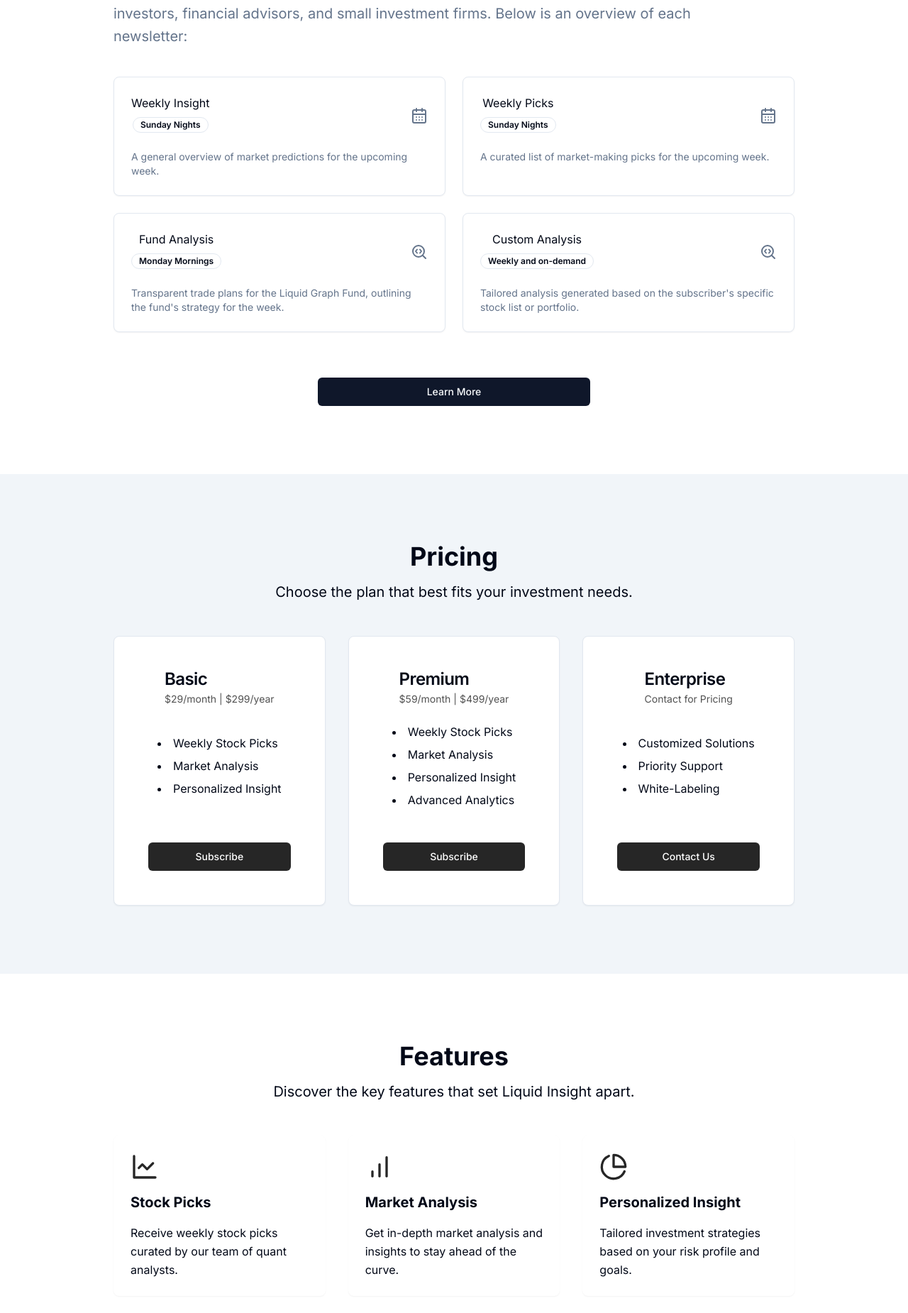
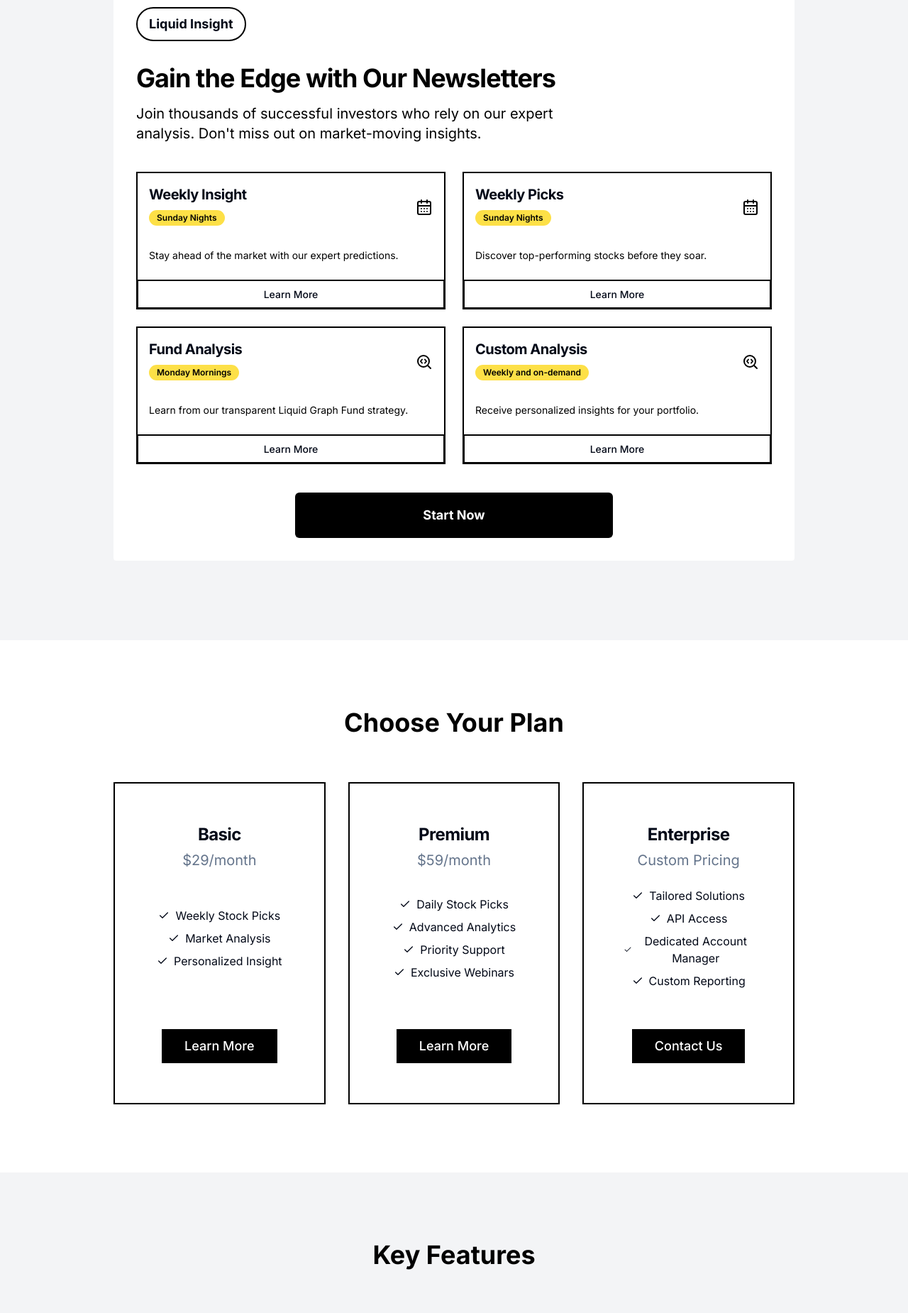
Before and after one commit to Open-Liquid/liquid-graph-site, a Next.js app: page /insight in a window 1280 px wide. Shown: the part 784-2634 px from the top of the page at 71% size. Built offline with nearby package versions, Linux system fonts and the light colour scheme.

Commit message:
fixing styling for insight page

```diff
--- a/app/(routes)/(guest)/insight/page.tsx
+++ b/app/(routes)/(guest)/insight/page.tsx
@@ -1,95 +1,112 @@
-"use client";
+"use client"
 
-import { useState } from "react";
+import { useState } from "react"
 import Link from "next/link"
+import Image from "next/image"
 import { Button } from "@/components/ui/button"
 import { Input } from "@/components/ui/input"
 import { Card, CardHeader, CardTitle, CardDescription, CardContent, CardFooter } from "@/components/ui/card"
-import { CartesianGrid, XAxis, Line, LineChart, Pie, PieChart, Bar, BarChart, ResponsiveContainer } from "recharts"
-import { ChartTooltipContent, ChartTooltip, ChartContainer } from "@/components/ui/chart"
-import { BarChartIcon, CheckIcon, LineChartIcon, PieChartIcon, XIcon } from "lucide-react";
-import {
-  Dialog,
-  DialogTrigger,
-  DialogOverlay,
-  DialogHeader,
-  DialogContent,
-  DialogFooter,
-} from "@/components/ui/dialog"
-import QuantumAnimation from "@/components/ldrs/quantum";
-import Image from "next/image";
-import { Badge } from "@/components/ui/badge";
-import InsightNewsletters from "@/components/info/insight-newsletters";
-
-// Swiss Style: Grid Layout, Generous White Space, Minimalist Colors
+import { BarChartIcon, CheckIcon, LineChartIcon, PieChartIcon, XIcon } from "lucide-react"
+import { Sheet, SheetContent, SheetDescription, SheetHeader, SheetTitle, SheetTrigger } from "@/components/ui/sheet"
+import QuantumAnimation from "@/components/ldrs/quantum"
+import { Badge } from "@/components/ui/badge"
+import InsightNewsletters from "@/components/info/insight-newsletters"
 
 export default function InsightPage() {
   const [userEmail, setUserEmail] = useState("")
 
   return (
-    <div className="flex min-h-[100dvh] flex-col">
+    <div className="flex min-h-[100dvh] flex-col bg-white text-black">
       <main className="flex-1">
-        {/* Section with a clean Swiss grid and minimal colors */}
-        <section className="bg-muted py-12 md:py-24 px-6">
-          <div className="container mx-auto max-w-5xl grid md:grid-cols-2 gap-8 items-center">
-            <div className="space-y-4">
-              <h1 className="text-4xl md:text-5xl font-bold leading-tight">
-                Unlock the Power of Liquid&apos;s Quant Algorithms
+        {/* Hero Section */}
+        <section className="py-24 px-6">
+          <div className="container mx-auto max-w-5xl grid md:grid-cols-2 gap-16 items-center">
+            <div className="space-y-8">
+              <h1 className="text-6xl font-bold leading-tight tracking-tight">
+                Unlock Financial Insights
               </h1>
-              <p className="text-lg md:text-xl leading-relaxed">
-                Get actionable stock picks, market insights, and personalized investment strategies delivered to your inbox.
+              <p className="text-xl leading-relaxed">
+                Get data-driven stock picks and market analysis delivered to your inbox.
               </p>
-
-              {/* Dialog for subscription options with flat color and simple UI */}
-              <Button variant="default">
-                <Link href="#pricing">
-                  Get Started
-                </Link>
+              <Button variant="default" size="lg" className="text-lg px-8 py-6">
+                <Link href="#pricing">Start Now</Link>
               </Button>
             </div>
-
             <div className="flex justify-center">
               <QuantumAnimation />
             </div>
           </div>
         </section>
 
-        <section id="newsletters" className="py-12 md:py-24 px-6">
-          <div className="container mx-auto max-w-5xl space-y-12">
+        {/* Newsletters Section */}
+        <section id="newsletters" className="py-24 px-6 bg-gray-100">
+          <div className="container mx-auto max-w-5xl space-y-16 my-4">
+            <h2 className="text-4xl font-bold text-center">Our Newsletters</h2>
+          </div>
+
+
+          <div className="md:container md:mx-auto md:max-w-5xl md:space-y-16 md:my-4">
             <InsightNewsletters />
           </div>
         </section>
 
         {/* Pricing Section */}
-        <section id="pricing" className="bg-muted py-12 md:py-24 px-6">
-          <div className="container mx-auto max-w-5xl space-y-12">
-            <div className="text-center space-y-4">
-              <h2 className="text-3xl md:text-4xl font-bold">Pricing</h2>
-              <p className="text-lg md:text-xl">
-                Choose the plan that best fits your investment needs.
-              </p>
-            </div>
+        <section id="pricing" className="py-24 px-6">
+          <div className="container mx-auto max-w-5xl space-y-16">
+            <h2 className="text-4xl font-bold text-center">Choose Your Plan</h2>
             <div className="grid md:grid-cols-3 gap-8">
-              {/* Pricing Cards with flat, minimalist design */}
               {pricingPlans.map((plan, idx) => (
-                <Card key={idx} className="flex flex-col items-center justify-between bg-white p-6 rounded-lg shadow-sm">
-                  <CardHeader>
-                    <CardTitle>{plan.title}</CardTitle>
-                    <CardDescription className="text-neutral-600">{plan.price}</CardDescription>
+                <Card key={idx} className="flex flex-col items-center justify-between bg-white p-8 rounded-none border-2 border-black">
+                  <CardHeader className="text-center">
+                    <CardTitle className="text-2xl font-bold">{plan.title}</CardTitle>
+                    <CardDescription className="text-xl mt-2">{plan.price}</CardDescription>
                   </CardHeader>
-
-                  <CardContent>
-                    <ul className="list-disc list-inside space-y-2">
+                  <CardContent className="text-center">
+                    <ul className="space-y-2">
                       {plan.features.map((feature, i) => (
-                        <li key={i}>{feature}</li>
+                        <li key={i} className="flex items-center justify-center">
+                          <CheckIcon className="mr-2 h-4 w-4" /> {feature}
+                        </li>
                       ))}
                     </ul>
                   </CardContent>
-
-                  <CardFooter className="flex items-end justify-end mt-6 w-full">
-                    <Button variant="default" className="bg-neutral-800 text-white w-full">
-                      {plan.cta}
-                    </Button>
+                  <CardFooter className="mt-8">
+                    <Sheet>
+                      <SheetTrigger asChild>
+                        <Button variant="default" className="bg-black text-white text-lg px-8 py-6 rounded-none">
+                          {plan.cta}
+                        </Button>
+                      </SheetTrigger>
+                      <SheetContent side="bottom" className="w-full sm:w-full h-[80dvh] overflow-y-scroll">
+                        <SheetHeader>
+                          <SheetTitle className="text-2xl font-bold">{plan.title} Plan</SheetTitle>
+                          <SheetDescription className="text-lg">{plan.description}</SheetDescription>
+                        </SheetHeader>
+                        <div className="mt-8 space-y-4">
+                          <Image
+                            src={`/placeholder.svg?height=200&width=400`}
+                            alt={`${plan.title} Newsletter Example`}
+                            width={400}
+                            height={200}
+                            className="w-full"
+                          />
+                          <h3 className="text-xl font-semibold">What You Get:</h3>
+                          <ul className="list-disc list-inside space-y-2">
+                            {plan.detailedFeatures.map((feature, i) => (
+                              <li key={i}>{feature}</li>
+                            ))}
+                          </ul>
+                          <div className="mt-8">
+                            <h3 className="text-xl font-semibold mb-2">Price:</h3>
+                            <p className="text-2xl font-bold">{plan.price}</p>
+                            <p className="text-sm text-gray-500 mt-1">{plan.billingCycle}</p>
+                          </div>
+                          <Button className="w-full mt-4 bg-black text-white text-lg py-6 rounded-none">
+                            Subscribe Now
+                          </Button>
+                        </div>
+                      </SheetContent>
+                    </Sheet>
                   </CardFooter>
                 </Card>
               ))}
@@ -98,36 +115,17 @@ export default function InsightPage() {
         </section>
 
         {/* Features Section */}
-        <section id="features" className="py-12 md:py-24 px-6">
-          <div className="container mx-auto max-w-5xl space-y-12">
-            <div className="text-center space-y-4">
-              <h2 className="text-3xl md:text-4xl font-bold">Features</h2>
-              <p className="text-lg md:text-xl leading-relaxed">
-                Discover the key features that set Liquid Insight apart.
-              </p>
-            </div>
+        <section id="features" className="py-24 px-6 bg-gray-100">
+          <div className="container mx-auto max-w-5xl space-y-16">
+            <h2 className="text-4xl font-bold text-center">Key Features</h2>
             <div className="grid md:grid-cols-3 gap-8">
-              <div className="bg-white p-6 rounded-lg shadow-sm space-y-4">
-                <LineChartIcon className="h-10 w-10 text-neutral-800" />
-                <h3 className="text-xl font-bold">Stock Picks</h3>
-                <p className="leading-relaxed">
-                  Receive weekly stock picks curated by our team of quant analysts.
-                </p>
-              </div>
-              <div className="bg-white p-6 rounded-lg shadow-sm space-y-4">
-                <BarChartIcon className="h-10 w-10 text-neutral-800" />
-                <h3 className="text-xl font-bold">Market Analysis</h3>
-                <p className="leading-relaxed">
-                  Get in-depth market analysis and insights to stay ahead of the curve.
-                </p>
-              </div>
-              <div className="bg-white p-6 rounded-lg shadow-sm space-y-4">
-                <PieChartIcon className="h-10 w-10 text-neutral-800" />
-                <h3 className="text-xl font-bold">Personalized Insight</h3>
-                <p className="leading-relaxed">
-                  Tailored investment strategies based on your risk profile and goals.
-                </p>
-              </div>
+              {features.map((feature, idx) => (
+                <div key={idx} className="bg-white p-8 border-2 border-black">
+                  <feature.icon className="h-12 w-12 text-black mb-4" />
+                  <h3 className="text-2xl font-bold mb-4">{feature.title}</h3>
+                  <p className="text-lg">{feature.description}</p>
+                </div>
+              ))}
             </div>
           </div>
         </section>
@@ -139,20 +137,66 @@ export default function InsightPage() {
 const pricingPlans = [
   {
     title: "Basic",
-    price: "$29/month | $299/year",
+    price: "$29/month",
     features: ["Weekly Stock Picks", "Market Analysis", "Personalized Insight"],
-    cta: "Subscribe"
+    cta: "Learn More",
+    description: "Perfect for individual investors looking to get started with data-driven insights.",
+    detailedFeatures: [
+      "Weekly curated stock picks based on our proprietary algorithm",
+      "Monthly market analysis report",
+      "Personalized investment recommendations based on your risk profile",
+      "Access to our basic educational resources",
+    ],
+    billingCycle: "Billed monthly or $299 annually (save 14%)",
   },
   {
     title: "Premium",
-    price: "$59/month | $499/year",
-    features: ["Weekly Stock Picks", "Market Analysis", "Personalized Insight", "Advanced Analytics"],
-    cta: "Subscribe"
+    price: "$59/month",
+    features: ["Daily Stock Picks", "Advanced Analytics", "Priority Support", "Exclusive Webinars"],
+    cta: "Learn More",
+    description: "Ideal for serious investors who want comprehensive market insights and premium support.",
+    detailedFeatures: [
+      "Daily stock picks with in-depth analysis",
+      "Real-time market alerts and notifications",
+      "Advanced portfolio analytics and risk assessment tools",
+      "Priority email and chat support",
+      "Monthly exclusive webinars with our top analysts",
+      "Access to all educational resources and historical data",
+    ],
+    billingCycle: "Billed monthly or $599 annually (save 15%)",
   },
   {
     title: "Enterprise",
-    price: "Contact for Pricing",
-    features: ["Customized Solutions", "Priority Support", "White-Labeling"],
-    cta: "Contact Us"
+    price: "Custom Pricing",
+    features: ["Tailored Solutions", "API Access", "Dedicated Account Manager", "Custom Reporting"],
+    cta: "Contact Us",
+    description: "Customized solutions for large organizations and institutional investors.",
+    detailedFeatures: [
+      "Fully customized investment strategies and reporting",
+      "API access for seamless integration with your existing systems",
+      "Dedicated account manager and 24/7 support",
+      "Custom data feeds and bespoke research",
+      "On-site training and implementation support",
+      "White-labeling options available",
+    ],
+    billingCycle: "Custom billing cycles available",
   },
-];
+]
+
+const features = [
+  {
+    title: "Data-Driven Insights",
+    description: "Our advanced algorithms analyze vast amounts of market data to provide you with actionable insights.",
+    icon: LineChartIcon,
+  },
+  {
+    title: "Personalized Strategies",
+    description: "Get investment strategies tailored to your unique financial goals and risk tolerance.",
+    icon: PieChartIcon,
+  },
+  {
+    title: "Real-Time Alerts",
+    description: "Stay informed with instant notifications on market changes and investment opportunities.",
+    icon: BarChartIcon,
+  },
+]
--- a/components/info/insight-newsletters.tsx
+++ b/components/info/insight-newsletters.tsx
@@ -1,105 +1,129 @@
-import React from 'react'
+'use client'
+
+import React, { useState } from 'react'
 import Link from 'next/link'
 import { Button } from '@/components/ui/button'
 import { Badge } from '@/components/ui/badge'
-import { Card, CardContent, CardDescription, CardHeader } from '@/components/ui/card'
-import { CalendarDaysIcon, SearchCodeIcon } from 'lucide-react'
+import { Card, CardContent, CardDescription, CardHeader, CardTitle } from '@/components/ui/card'
+import { CalendarDaysIcon, SearchCodeIcon, XIcon } from 'lucide-react'
+import {
+  Dialog,
+  DialogContent,
+  DialogDescription,
+  DialogHeader,
+  DialogTitle,
+  DialogTrigger,
+} from "@/components/ui/dialog"
+
+interface NewsletterCardProps {
+  title: string
+  badge: string
+  icon: React.ElementType
+  description: string
+  dialogContent: string
+}
+
+const NewsletterCard = ({ title, badge, icon: Icon, description, dialogContent }: NewsletterCardProps) => (
+  <Card className="bg-white border-2 border-black hover:shadow-lg transition-shadow rounded-none">
+    <CardHeader className="flex flex-row items-center justify-between p-4">
+      <div className="flex flex-col items-start gap-y-2">
+        <CardTitle className="text-xl font-bold">{title}</CardTitle>
+        <Badge variant="secondary" className="bg-yellow-300 text-black">{badge}</Badge>
+      </div>
+      <Icon size={24} className="text-black" />
+    </CardHeader>
+    <CardContent className="p-4">
+      <CardDescription className="text-black text-sm">{description}</CardDescription>
+    </CardContent>
+    <Dialog>
+      <DialogTrigger asChild>
+        <Button variant="outline" className="w-full mt-2 border-t-2 border-black rounded-none hover:bg-yellow-300">Learn More</Button>
+      </DialogTrigger>
+
+      <DialogContent className="bg-white border-none">
+        <DialogHeader>
+          <DialogTitle className="text-2xl font-bold">{title}</DialogTitle>
+          <Badge variant="secondary" className="bg-yellow-300 text-black w-auto">{badge}</Badge>
+        </DialogHeader>
+
+        <DialogDescription className="text-black text-left">{dialogContent}</DialogDescription>
+      </DialogContent>
+    </Dialog>
+  </Card>
+)
 
 const InsightNewsletters = () => {
+  const [showCTA, setShowCTA] = useState(false)
+
+  // React.useEffect(() => {
+  //   const timer = setTimeout(() => setShowCTA(true), 10000) // Show CTA after 10 seconds
+  //   return () => clearTimeout(timer)
+  // }, [])
+
   return (
-    <div className="w-full space-y-10">
-      <div className="space-y-2">
-        <Badge variant={"outline"} className="mb-4 md:mb-6 rounded-md shadow-lg">Liquid Insight</Badge>
-
-        <h3 className="text-3xl font-bold">Liquid Insight Newsletters</h3>
-
-        <p className="max-w-[900px] text-muted-foreground md:text-xl/relaxed lg:text-base/relaxed xl:text-xl/relaxed">
-          Liquid Insight&apos;s four newsletters are a key component of the firm&apos;s strategy to deliver actionable financial insights and analysis to subscribers. Each newsletter serves a specific purpose and targets different aspects of market analysis, providing value to individual investors, financial advisors, and small investment firms. Below is an overview of each newsletter:
+    <div className="w-full max-w-5xl space-y-10 p-4 md:p-8 bg-white rounded-sm">
+      <div className="space-y-4 w-full">
+        <Badge variant="outline" className="mb-4 text-lg font-bold border-2 border-black px-4 py-2">Liquid Insight</Badge>
+        <h1 className="text-4xl font-bold tracking-tight">Gain the Edge with Our Newsletters</h1>
+        <p className="text-xl text-black max-w-2xl">
+          Join thousands of successful investors who rely on our expert analysis. Don't miss out on market-moving insights.
         </p>
       </div>
 
-      {/* cards explaining the four newsletters */}
-      <div className="grid gap-6 md:grid-cols-2">
-        <Card>
-          <CardHeader className="flex flex-row items-center justify-between">
-            <span className="flex flex-col items-center gap-y-2">
-              Weekly Insight
-              <Badge variant={"outline"}>Sunday Nights</Badge>
-            </span>
-
-            <span className="text-muted-foreground flex flex-col items-start justify-start">
-              <CalendarDaysIcon size={24} />
-            </span>
-          </CardHeader>
-          <CardContent>
-            <CardDescription className="text-muted-foreground">
-              A general overview of market predictions for the upcoming week.
-            </CardDescription>
-          </CardContent>
-        </Card>
-
-        <Card>
-          <CardHeader className="flex flex-row items-center justify-between">
-            <span className="flex flex-col items-center gap-y-2">
-              Weekly Picks
-              <Badge variant={"outline"}>Sunday Nights</Badge>
-            </span>
-
-            <span className="text-muted-foreground flex flex-col items-start justify-start">
-              <CalendarDaysIcon size={24} />
-            </span>
-          </CardHeader>
-          <CardContent>
-            <CardDescription>
-              A curated list of market-making picks for the upcoming week.
-            </CardDescription>
-          </CardContent>
-        </Card>
-
-        <Card>
-          <CardHeader className="flex flex-row items-center justify-between">
-            <span className="flex flex-col items-center gap-y-2">
-              Fund Analysis
-              <Badge variant={"outline"}>Monday Mornings</Badge>
-            </span>
-
-            <span className="text-muted-foreground flex flex-col items-start justify-start">
-              <SearchCodeIcon size={24} />
-            </span>
-          </CardHeader>
-          <CardContent>
-            <CardDescription>
-              Transparent trade plans for the Liquid Graph Fund, outlining the fund&apos;s strategy for the week.
-            </CardDescription>
-          </CardContent>
-        </Card>
-
-        <Card>
-          <CardHeader className="flex flex-row items-center justify-between">
-            <span className="flex flex-col items-center gap-y-2">
-              Custom Analysis
-              <Badge variant={"outline"}>Weekly and on-demand</Badge>
-            </span>
-
-            <span className="text-muted-foreground flex flex-col items-start justify-start">
-              <SearchCodeIcon size={24} />
-            </span>
-          </CardHeader>
-          <CardContent>
-            <CardDescription>
-              Tailored analysis generated based on the subscriber&apos;s specific stock list or portfolio.
-            </CardDescription>
-          </CardContent>
-        </Card>
+      <div className="flex flex-col w-full gap-6 md:grid md:grid-cols-2">
+        <NewsletterCard
+          title="Weekly Insight"
+          badge="Sunday Nights"
+          icon={CalendarDaysIcon}
+          description="Stay ahead of the market with our expert predictions."
+          dialogContent="Our Weekly Insight newsletter provides a comprehensive overview of market predictions for the upcoming week. Stay informed and make data-driven decisions with our expert analysis."
+        />
+        <NewsletterCard
+          title="Weekly Picks"
+          badge="Sunday Nights"
+          icon={CalendarDaysIcon}
+          description="Discover top-performing stocks before they soar."
+          dialogContent="Get exclusive access to our curated list of market-making picks for the upcoming week. Our Weekly Picks newsletter has a track record of identifying high-potential stocks before they make significant moves."
+        />
+        <NewsletterCard
+          title="Fund Analysis"
+          badge="Monday Mornings"
+          icon={SearchCodeIcon}
+          description="Learn from our transparent Liquid Graph Fund strategy."
+          dialogContent="Gain insights into professional fund management with our Fund Analysis newsletter. We provide transparent trade plans for the Liquid Graph Fund, allowing you to understand and learn from our weekly strategies."
+        />
+        <NewsletterCard
+          title="Custom Analysis"
+          badge="Weekly and on-demand"
+          icon={SearchCodeIcon}
+          description="Receive personalized insights for your portfolio."
+          dialogContent="Our Custom Analysis newsletter offers tailored insights based on your specific stock list or portfolio. Get personalized recommendations and analysis to optimize your investment strategy."
+        />
       </div>
 
-      <div className="mx-auto w-full max-w-sm space-y-6 pt-6">
-        <Link
-          href="/insight/newsletters"
-          prefetch={false}
-        >
-          <Button variant={"default"} className="w-full">
-            Learn More
+      {showCTA && (
+        <Dialog>
+          <DialogTrigger asChild>
+            <Button className="fixed bottom-4 right-4 bg-yellow-300 text-black font-bold text-lg p-6 shadow-lg hover:bg-yellow-400 transition-colors">
+              Subscribe Now!
+            </Button>
+          </DialogTrigger>
+          <DialogContent className="bg-white border-2 border-black">
+            <DialogHeader>
+              <DialogTitle className="text-2xl font-bold">Limited Time Offer!</DialogTitle>
+              <DialogDescription className="text-black text-lg">
+                Subscribe now and get 20% off your first month. Don't miss this opportunity to gain a competitive edge in the market!
+              </DialogDescription>
+            </DialogHeader>
+            <Button className="w-full bg-black text-white hover:bg-gray-800">Claim Your Discount</Button>
+          </DialogContent>
+        </Dialog>
+      )}
+
+      <div className="text-center">
+        <Link href="/insight/#pricing" prefetch={false}>
+          <Button variant="default" className="w-full max-w-md text-lg font-bold py-6 bg-black text-white hover:bg-gray-800 text-wrap py-8">
+            Start Now
           </Button>
         </Link>
       </div>
```
